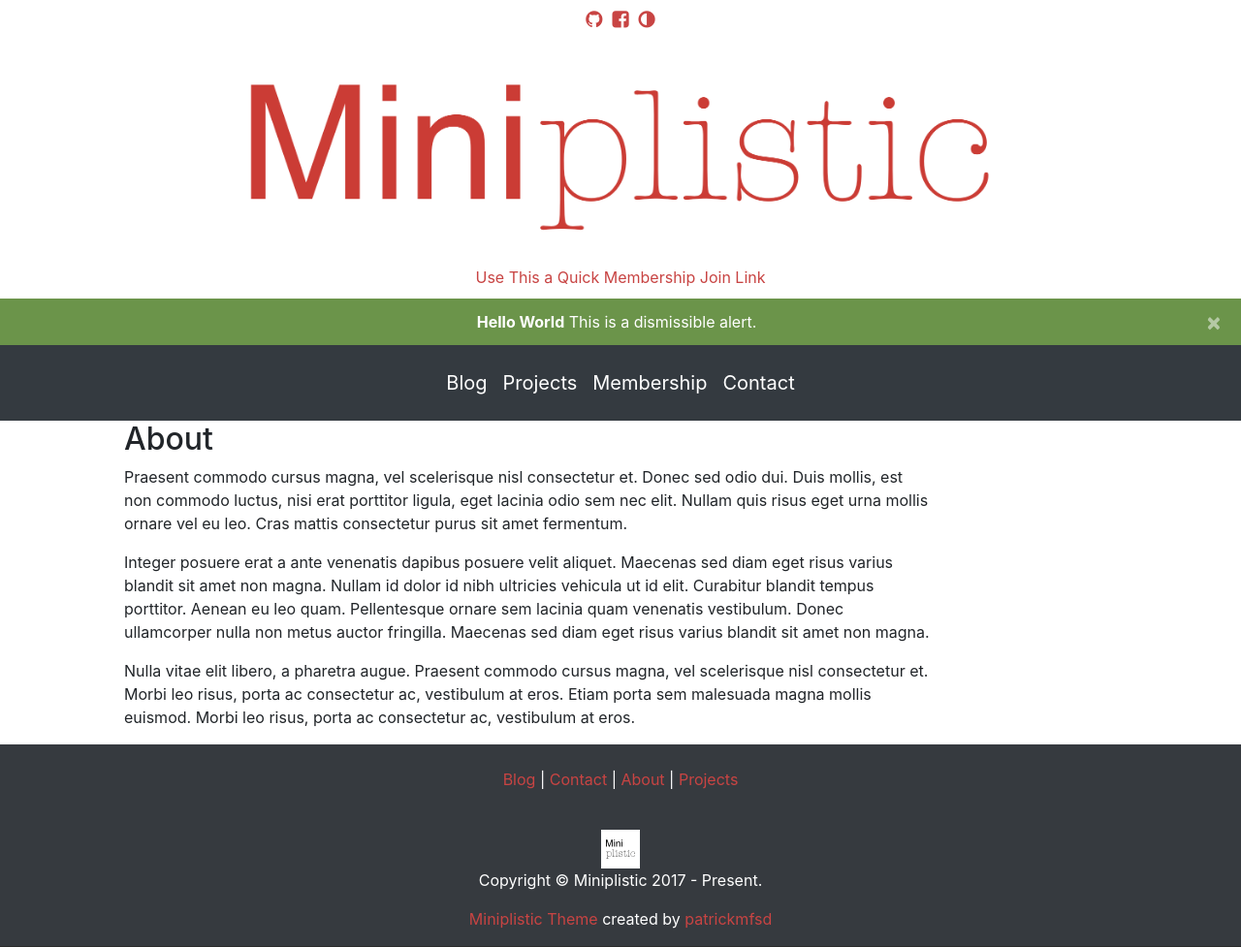
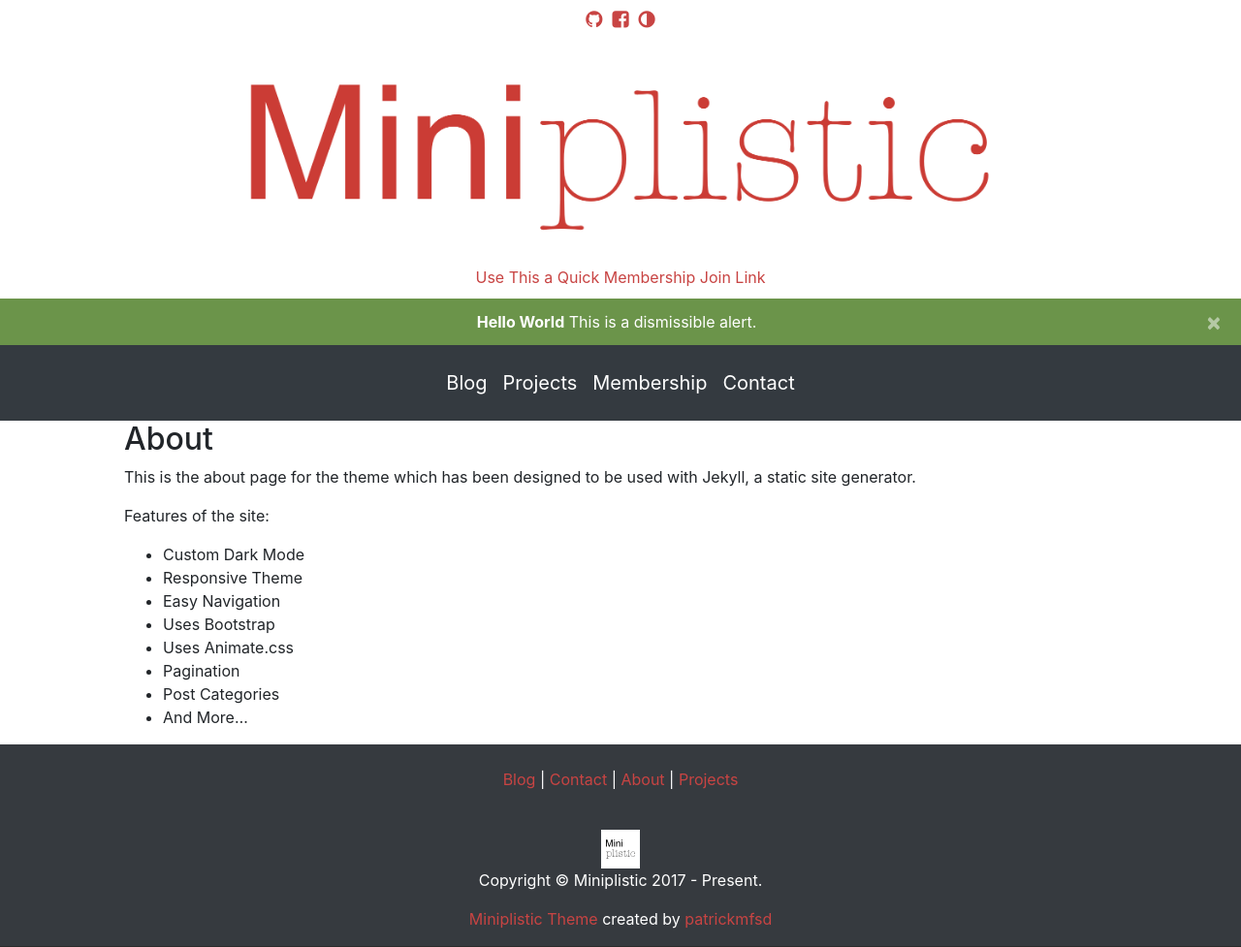
Before and after one commit to patrickmfsd/Miniplistic, a Jekyll site: the page built from about.md, in a window 1280 px wide. Shown: the whole page at 97% size. Built offline with Jekyll 4.4.1, drawn with Linux system fonts in a browser that asks for light colours; nearby versions of some CDN libraries.

Commit message:
Update About page

```diff
--- a/about.md
+++ b/about.md
@@ -4,8 +4,15 @@
 permalink: /about/
 ---
 
-Praesent commodo cursus magna, vel scelerisque nisl consectetur et. Donec sed odio dui. Duis mollis, est non commodo luctus, nisi erat porttitor ligula, eget lacinia odio sem nec elit. Nullam quis risus eget urna mollis ornare vel eu leo. Cras mattis consectetur purus sit amet fermentum.
+This is the about page for the theme which has been designed to be used with Jekyll, a static site generator.
 
-Integer posuere erat a ante venenatis dapibus posuere velit aliquet. Maecenas sed diam eget risus varius blandit sit amet non magna. Nullam id dolor id nibh ultricies vehicula ut id elit. Curabitur blandit tempus porttitor. Aenean eu leo quam. Pellentesque ornare sem lacinia quam venenatis vestibulum. Donec ullamcorper nulla non metus auctor fringilla. Maecenas sed diam eget risus varius blandit sit amet non magna.
+Features of the site:
 
-Nulla vitae elit libero, a pharetra augue. Praesent commodo cursus magna, vel scelerisque nisl consectetur et. Morbi leo risus, porta ac consectetur ac, vestibulum at eros. Etiam porta sem malesuada magna mollis euismod. Morbi leo risus, porta ac consectetur ac, vestibulum at eros.
+- Custom Dark Mode
+- Responsive Theme
+- Easy Navigation
+- Uses Bootstrap
+- Uses Animate.css
+- Pagination
+- Post Categories
+- And More...
```
